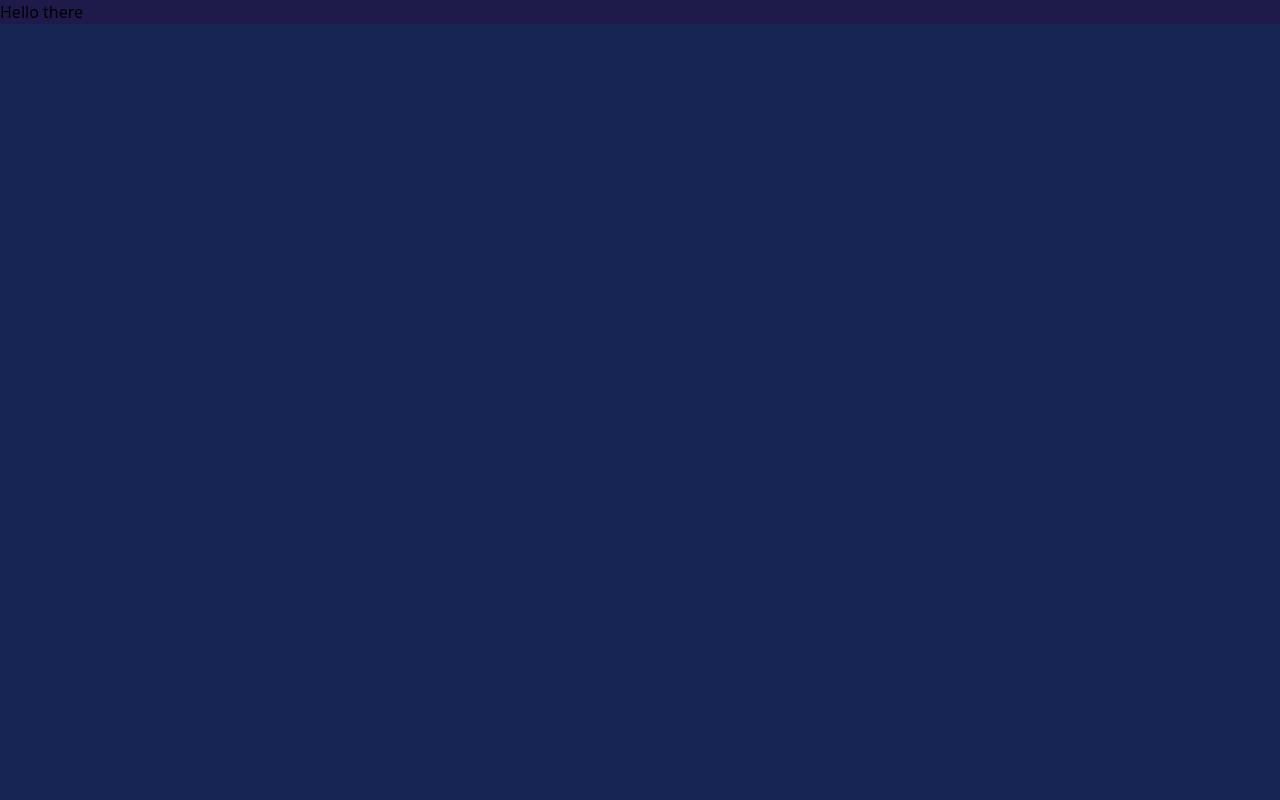
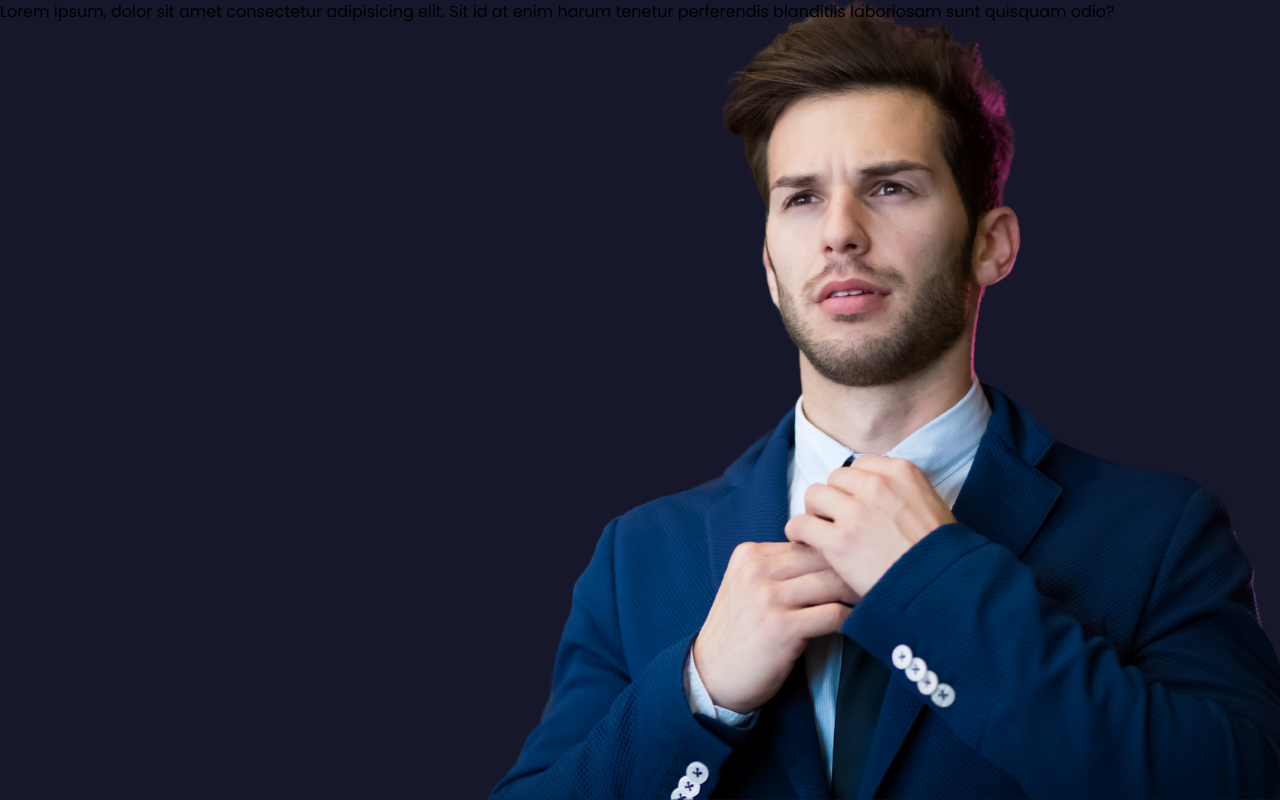
Before and after one commit to gokarna123-goku/m_portfolio, a React (Vite) app: page / in a window 1280 px wide. Built offline with nearby package versions, Linux system fonts and the light colour scheme.

Commit message:
working on the background image for hero

```diff
--- a/src/App.jsx
+++ b/src/App.jsx
@@ -6,7 +6,7 @@ function App() {
   return (
     <>
       <Router>
-        <div className="w-full bg-blue-950 min-h-screen">
+        <div className="main_section w-full min-h-screen">
           <Home />
         </div>
       </Router>
--- /dev/null
+++ b/src/components/Header/Header.jsx
@@ -0,0 +1,11 @@
+import React from 'react'
+
+const Header = () => {
+  return (
+    <nav className="w-full">
+
+    </nav>
+  )
+}
+
+export default Header
--- /dev/null
+++ b/src/components/Home/Home.css
@@ -0,0 +1,12 @@
+/*  */
+
+.hero_img{
+    width: 100%;
+    height: 100vh;
+    background: url("../../assets/hero.png") no-repeat;
+    background-position: center center;
+    background-size: cover;
+}
+
+
+/*  */
--- a/src/components/Home/Home.jsx
+++ b/src/components/Home/Home.jsx
@@ -1,13 +1,15 @@
-import React from 'react'
+import React from "react";
+import "./Home.css";
 
 const Home = () => {
   return (
     <>
-    <div className="bg-indigo-950 w-full">
-        Hello there
-    </div>
+      <div className="w-full hero_img">
+        Lorem ipsum, dolor sit amet consectetur adipisicing elit. Sit id at enim
+        harum tenetur perferendis blanditiis laboriosam sunt quisquam odio?
+      </div>
     </>
-  )
-}
+  );
+};
 
-export default Home
+export default Home;
--- a/src/index.css
+++ b/src/index.css
@@ -1,8 +1,25 @@
 /*  */
+@import url('https://fonts.googleapis.com/css2?family=Poppins:wght@400;500;600&display=swap');
+
 @tailwind base;
 @tailwind components;
 @tailwind utilities;
 
 
+*{
+  margin: 0;
+  padding: 0;
+  box-sizing: border-box;
+  font-family: 'Poppins', sans-serif;
+}
+
+
+.main_section{
+  width: 100%;
+  min-height: 100vh;
+  background: #1f1f38;
+  position: relative;
+}
+
 
 /*  */
```
Also changed, not shown: src/assets/hero.png (added).
